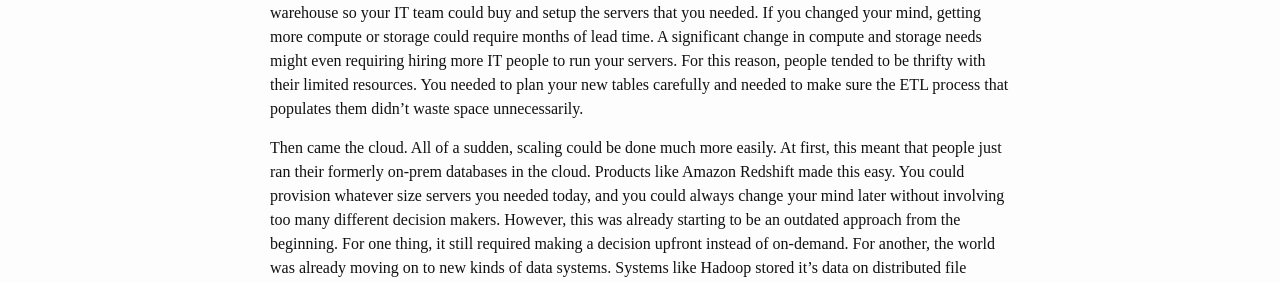
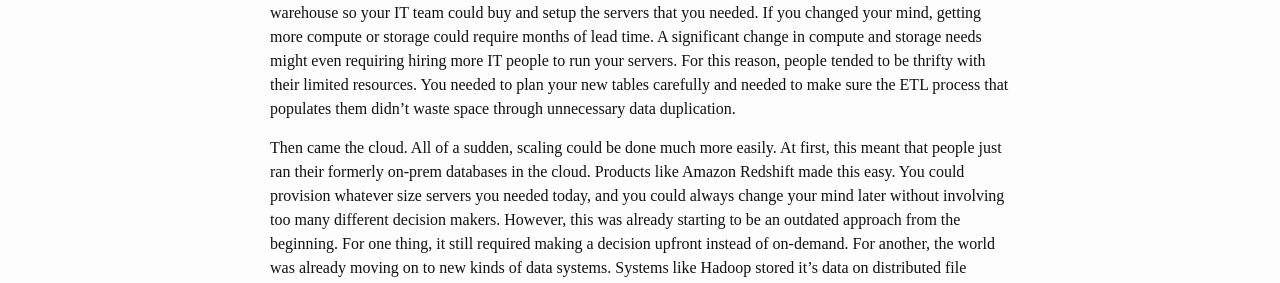
Before and after one commit to mattsteadman/mattsteadman.github.io, a Jekyll site: the page built from _posts/2023-02-20-etl-vs-elt.md, in a window 1280 px wide. Shown: the part 380-663 px from the top of the page. Built offline with Jekyll 4.4.1, drawn with Linux system fonts in a browser that asks for light colours; some of the changed text lies outside the part shown.

Commit message:
Phrasing

```diff
--- a/_posts/2023-02-20-etl-vs-elt.md
+++ b/_posts/2023-02-20-etl-vs-elt.md
@@ -9,7 +9,7 @@
 
 If you're learning about data engineering for the first time, you might encounter two very similar acronyms: ETL (Extract, Transform, Load) and ELT (Extract, Load, Transform). At first you might think that it's dumb that there's two acronyms for basically the same thing. Then if you see someone distinguish between the two, you might think they're being pedantic. However, there are important differences between the two that need to be understood to grasp the history of data warehousing.
 
-The earlier of the two paradigms is ETL. This is what people are likely to use by default if they don't care to distinguish between the two. This term was invented when the most common way for a company to do data warehousing was to own and maintain your own servers which host the database system for your data warehouse. During this period, you had to know ahead of time about how much storage and compute you needed for your data warehouse so your IT team could buy and setup the servers that you needed. If you changed your mind, getting more compute or storage could require months of lead time. A significant change in compute and storage needs might even requiring hiring more IT people to run your servers. For this reason, people tended to be thrifty with their limited resources. You needed to plan your new tables carefully and needed to make sure the ETL process that populates them didn't waste space unnecessarily.
+The earlier of the two paradigms is ETL. This is what people are likely to use by default if they don't care to distinguish between the two. This term was invented when the most common way for a company to do data warehousing was to own and maintain your own servers which host the database system for your data warehouse. During this period, you had to know ahead of time about how much storage and compute you needed for your data warehouse so your IT team could buy and setup the servers that you needed. If you changed your mind, getting more compute or storage could require months of lead time. A significant change in compute and storage needs might even requiring hiring more IT people to run your servers. For this reason, people tended to be thrifty with their limited resources. You needed to plan your new tables carefully and needed to make sure the ETL process that populates them didn't waste space through unnecessary data duplication.
 
 Then came the cloud. All of a sudden, scaling could be done much more easily. At first, this meant that people just ran their formerly on-prem databases in the cloud. Products like Amazon Redshift made this easy. You could provision whatever size servers you needed today, and you could always change your mind later without involving too many different decision makers. However, this was already starting to be an outdated approach from the beginning. For one thing, it still required making a decision upfront instead of on-demand. For another, the world was already moving on to new kinds of data systems. Systems like Hadoop stored it's data on distributed file systems and were capable of scaling compute totally separately from storage, and were able to do so on-demand. In fact, you didn't even need to make a decision about how much compute you need at any point. Google would run it's MapReduce jobs on whatever servers happened to be sitting idle at the time.
 
```
